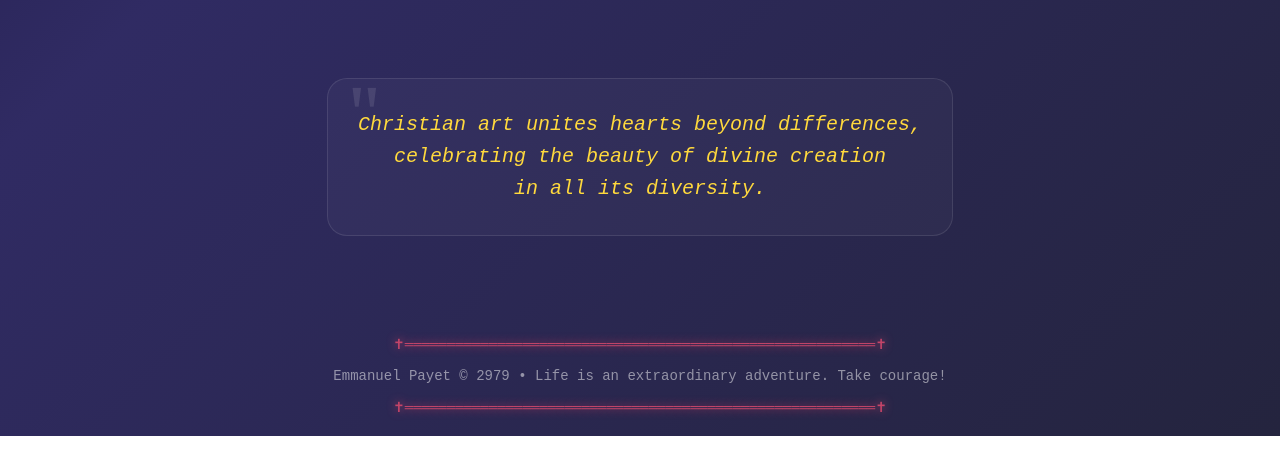
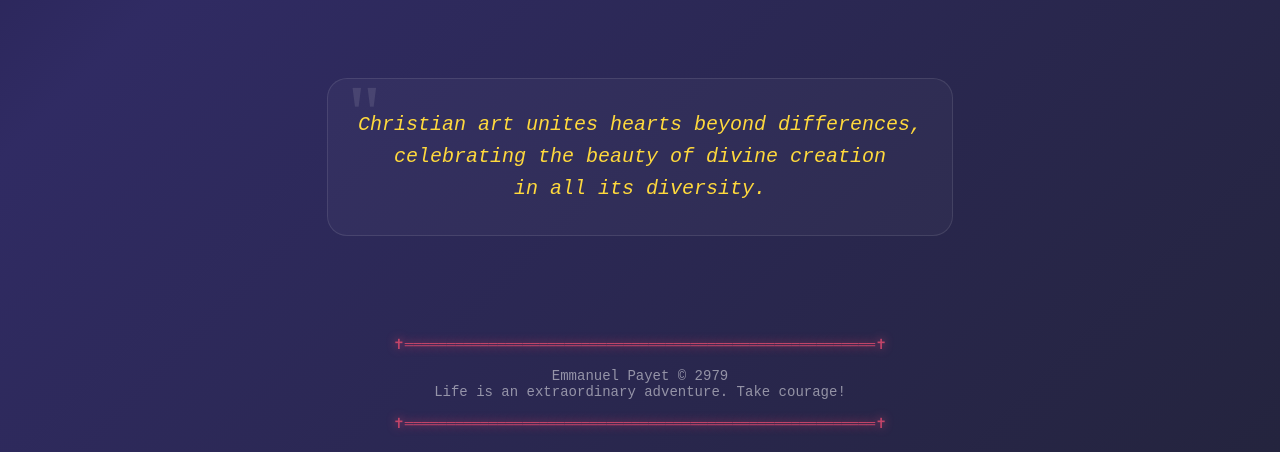
Before and after one commit to unispourlapaix/PatriX, a plain HTML site: page public/emmanuel-ascii-header.html in a window 1280 px wide. Shown: the part 1409-1861 px from the top of the page. Drawn offline with Linux system fonts and the light colour scheme.

Commit message:
upwebbas

```diff
--- a/public/emmanuel-ascii-header.html
+++ b/public/emmanuel-ascii-header.html
@@ -418,7 +418,8 @@
     <div class="footer">
         <div class="ascii-line color-purple">✝════════════════════════════════════════════════════════✝</div>
         <p style="margin: 15px 0;">
-            Emmanuel Payet © 2979 • <span data-i18n="adventure">La vie est une aventure extraordinaire, courage !</span>
+            Emmanuel Payet © 2979<br>
+            <span data-i18n="adventure">La vie est une aventure extraordinaire, courage !</span>
         </p>
         <div class="ascii-line color-purple">✝════════════════════════════════════════════════════════✝</div>
     </div>
```
